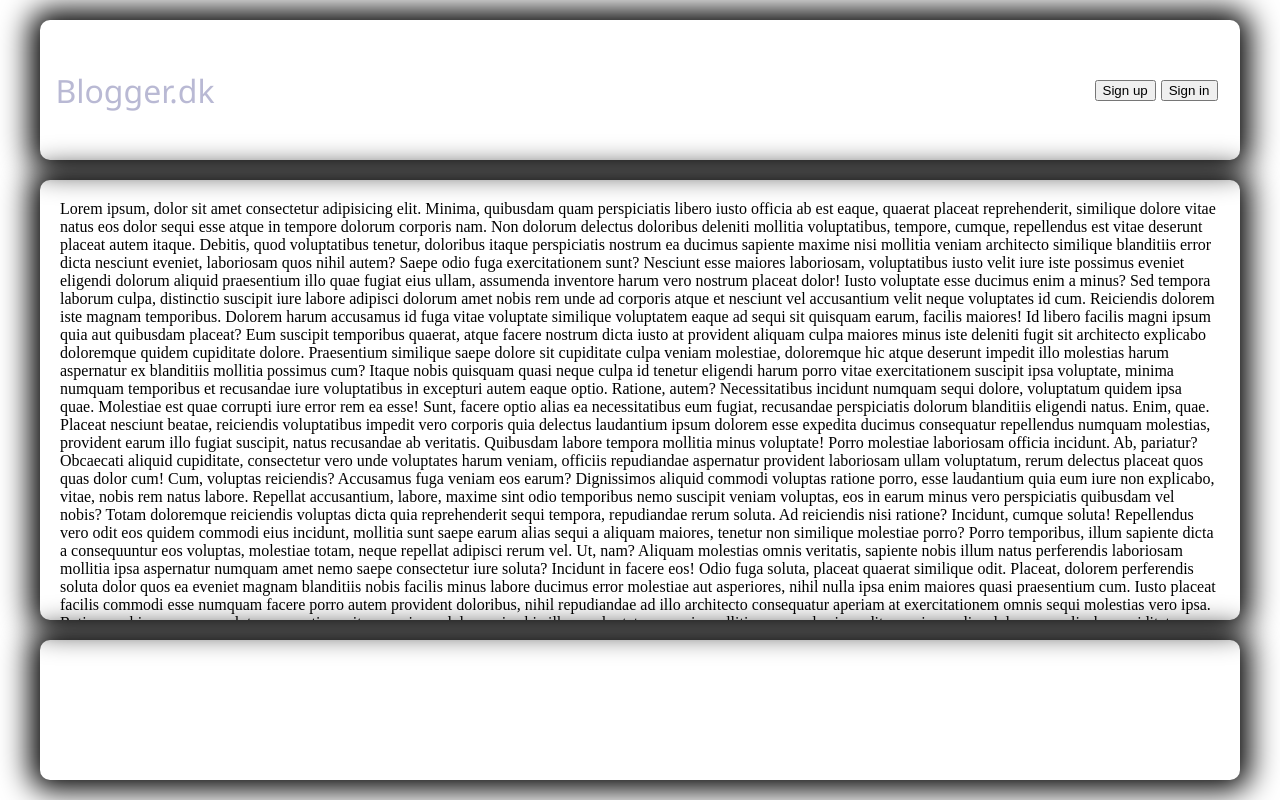
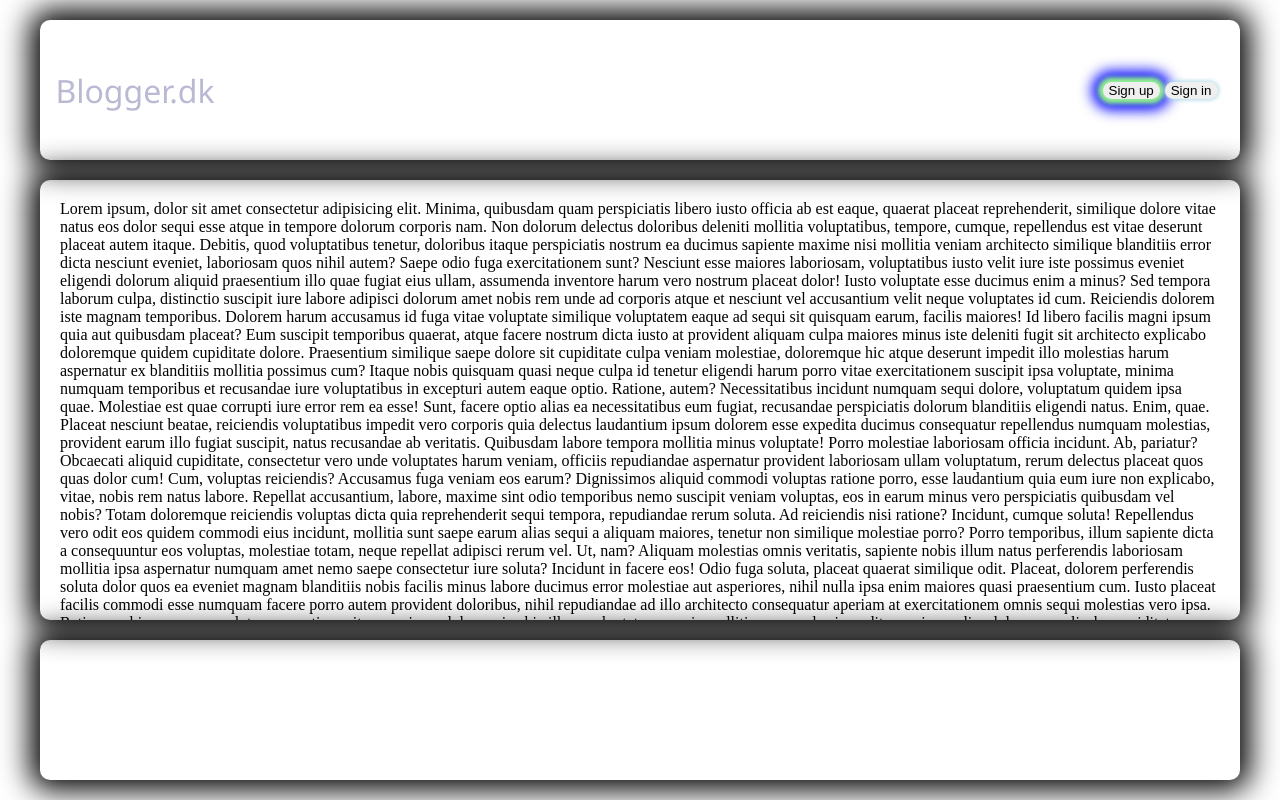
Before and after one commit to CodeDunkey/ReactBlogSite, a React (Create React App) app in the folder reactblogsite/: page / in a window 1280 px wide. Built offline with nearby package versions, Linux system fonts and the light colour scheme.

Commit message:
12.02.2024 15:14

```diff
--- a/reactblogsite/src/Components/Modal/Modal.tsx
+++ b/reactblogsite/src/Components/Modal/Modal.tsx
@@ -17,7 +17,7 @@ const toggleModal = () =>{
 console.log('modal', modal);
 return(
 <div>
-    <button onClick={toggleModal}>Open</button>
+
     {modal && (<div className="modal">
         <div className="overlay"></div>
         <div className="modal-content">
@@ -27,7 +27,7 @@ return(
                 blanditiis ut dolorem quas illo, sint saepe minus odit.
                 Pariatur rem saepe obcaecati deleniti delectus?
             </p>
-        <button className='close-modal' onClick={toggleModal}>Close</button>
+
         </div>
     </div>)}
 
--- a/reactblogsite/src/Components/Site/Header/HeaderMenu/HeaderMenu.scss
+++ b/reactblogsite/src/Components/Site/Header/HeaderMenu/HeaderMenu.scss
@@ -10,9 +10,14 @@
 
     .signUp{
         margin: 2.5px;
+        border: 0;
+        border-radius: 30px;
+        box-shadow: 0px 0px 4px 5px lightgreen, 0px 0px 14px 11px blue;
     }
     .signIn{
         margin: 2.5px;
-
+        border: 0;
+        border-radius: 30px;
+        box-shadow: 0px 0px 4px 1px lightblue;
     }
 }
```
